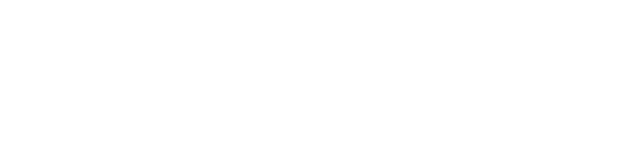
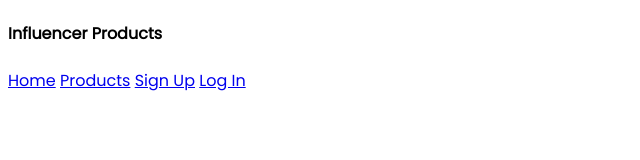
Before and after one commit to Imdad-Ashiq/Second-Assignment, a plain HTML site: page index.html in a window 1280 px wide. Shown: the whole page, without its empty margins (0-640 px from the left). Drawn offline with Linux system fonts and the light colour scheme.

Commit message:
nav added

```diff
--- a/index.html
+++ b/index.html
@@ -7,6 +7,22 @@
     <meta name="viewport" content="width=device-width, initial-scale=1.0">
     <title>Second-Assignment</title>
     <link rel="stylesheet" href="style.css">
+    <link rel="preconnect" href="https://fonts.googleapis.com">
+    <link rel="preconnect" href="https://fonts.gstatic.com" crossorigin>
+    <link href="https://fonts.googleapis.com/css2?family=Poppins&display=swap" rel="stylesheet">
+    <header>
+        <div>
+            <h4>Influencer Products</h4>
+            <div>
+                <a href="home">Home</a>
+                <a href="products">Products</a>
+                <a href="signup">Sign Up</a>
+                <a href="login">Log In</a>
+                <a href="search"></a>
+                <a href="cart"></a>
+            </div>
+        </div>
+    </header>
 </head>
 
 <body>
--- a/style.css
+++ b/style.css
@@ -0,0 +1,3 @@
+body{
+    font-family: 'Poppins', sans-serif;
+}
```
